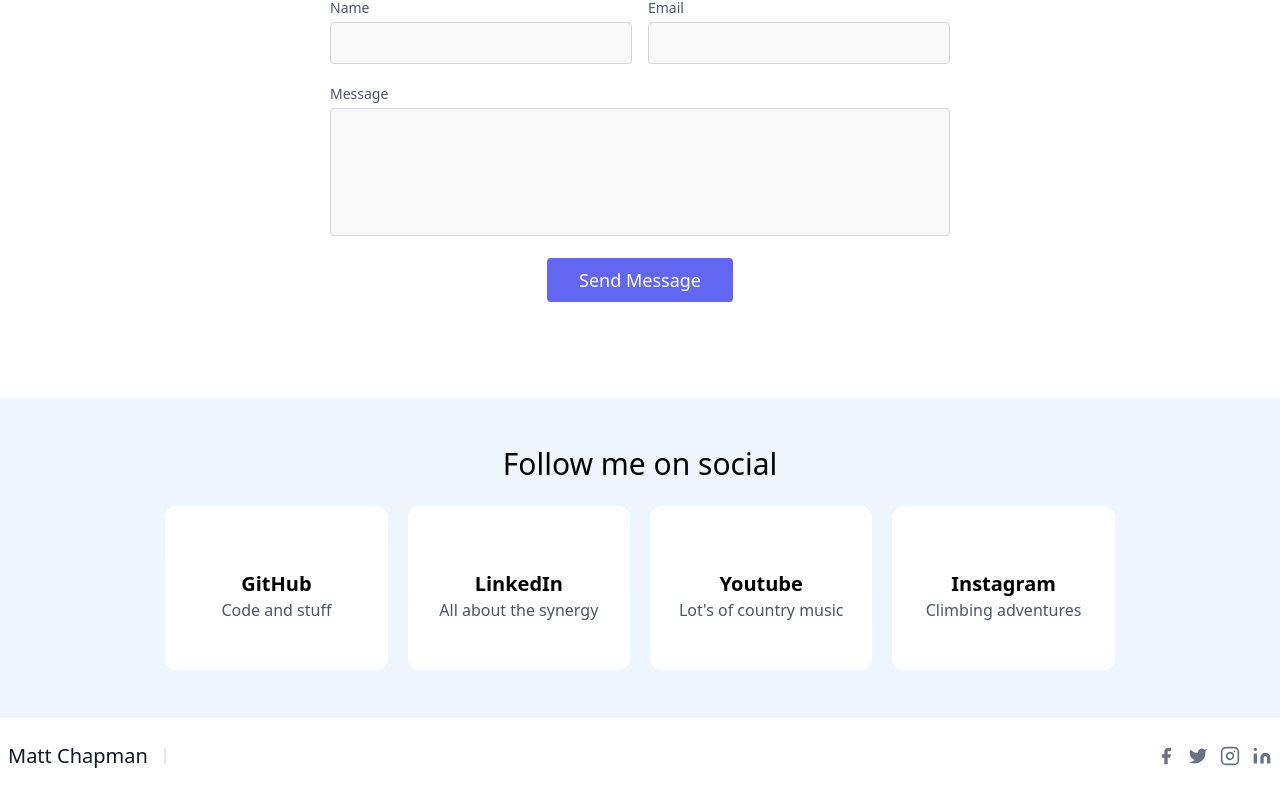
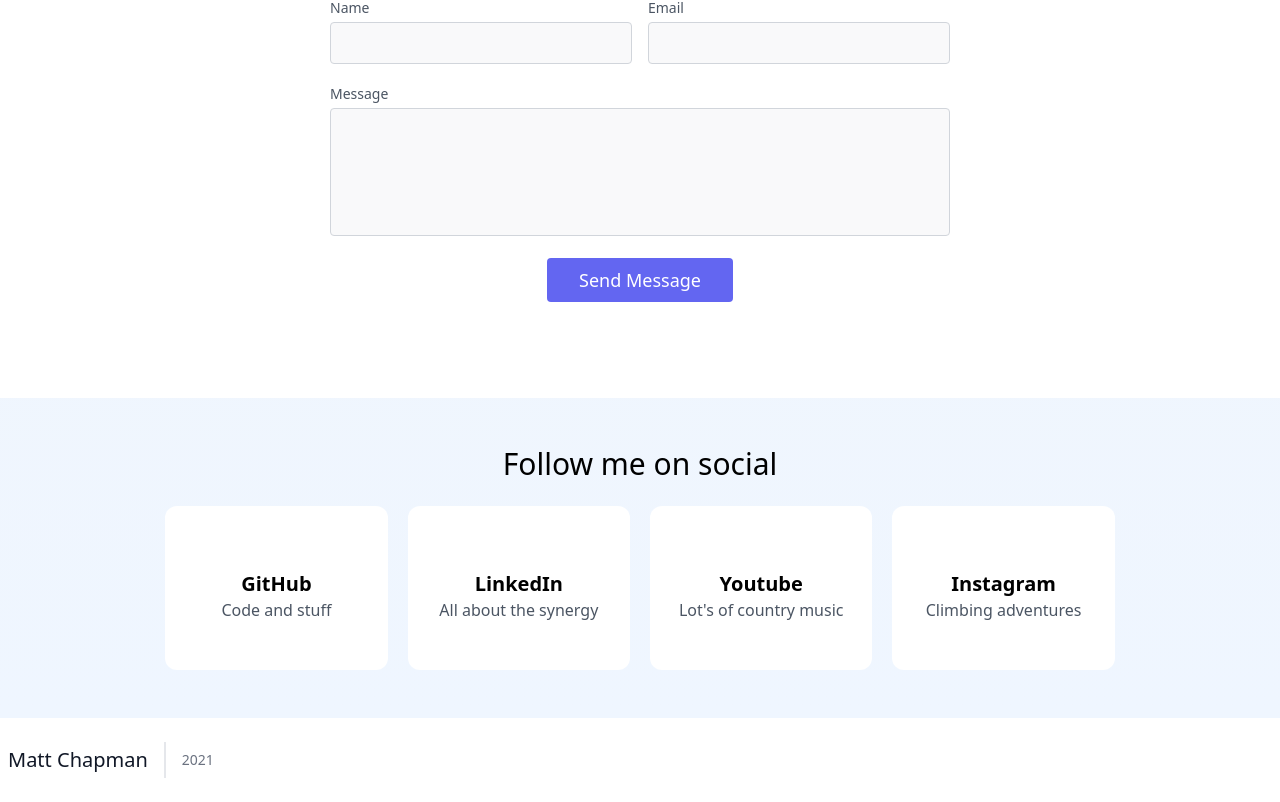
Before and after one commit to mttchpmn/mattchapman.io, a Next.js app: page / in a window 1280 px wide. Shown: the part 1766-2568 px from the top of the page. Built offline with nearby package versions, Linux system fonts and the light colour scheme; what tailwindcss-debug-screens would draw is missing.

Commit message:
Update components

```diff
--- a/src/components/bio.tsx
+++ b/src/components/bio.tsx
@@ -1,4 +1,7 @@
+import Link from "next/link";
+
 const Bio = () => {
+  // TODO - Move these out of here
   const tagline = "Kia Ora, I'm Matt.";
   const description =
     "I'm a software engineer, commercial pilot and adventurer from the mountainous lands of New Zealand. I like to share stories from my	adventures in cyberspace, music, and wild nature.";
@@ -14,9 +17,11 @@ const Bio = () => {
           </h1>
           <p className="mb-8 leading-relaxed">{description}</p>
           <div className="flex justify-center w-full md:justify-start">
-            <button className="inline-flex px-6 py-2 text-white bg-gray-500 border-0 rounded text-md md:text-lg focus:outline-none hover:bg-gray-600">
-              Get in touch
-            </button>
+            <Link href="#contact">
+              <button className="inline-flex px-6 py-2 text-white bg-gray-500 border-0 rounded text-md md:text-lg focus:outline-none hover:bg-gray-600">
+                Get in touch
+              </button>
+            </Link>
           </div>
         </div>
         <div className="w-5/6 lg:max-w-lg lg:w-full md:w-1/2">
--- a/src/components/footer.tsx
+++ b/src/components/footer.tsx
@@ -5,64 +5,9 @@ const Footer = () => {
         <a className="flex items-center justify-center text-xl font-medium text-gray-900 title-font md:justify-start">
           Matt Chapman
         </a>
-        <p className="mt-4 text-sm text-gray-500 sm:ml-4 sm:pl-4 sm:border-l-2 sm:border-gray-200 sm:py-2 sm:mt-0"></p>
-        <span className="inline-flex justify-center mt-4 sm:ml-auto sm:mt-0 sm:justify-start">
-          <a className="text-gray-500">
-            <svg
-              fill="currentColor"
-              stroke-linecap="round"
-              stroke-linejoin="round"
-              stroke-width="2"
-              className="w-5 h-5"
-              viewBox="0 0 24 24"
-            >
-              <path d="M18 2h-3a5 5 0 00-5 5v3H7v4h3v8h4v-8h3l1-4h-4V7a1 1 0 011-1h3z"></path>
-            </svg>
-          </a>
-          <a className="ml-3 text-gray-500">
-            <svg
-              fill="currentColor"
-              stroke-linecap="round"
-              stroke-linejoin="round"
-              stroke-width="2"
-              className="w-5 h-5"
-              viewBox="0 0 24 24"
-            >
-              <path d="M23 3a10.9 10.9 0 01-3.14 1.53 4.48 4.48 0 00-7.86 3v1A10.66 10.66 0 013 4s-4 9 5 13a11.64 11.64 0 01-7 2c9 5 20 0 20-11.5a4.5 4.5 0 00-.08-.83A7.72 7.72 0 0023 3z"></path>
-            </svg>
-          </a>
-          <a className="ml-3 text-gray-500">
-            <svg
-              fill="none"
-              stroke="currentColor"
-              stroke-linecap="round"
-              stroke-linejoin="round"
-              stroke-width="2"
-              className="w-5 h-5"
-              viewBox="0 0 24 24"
-            >
-              <rect width="20" height="20" x="2" y="2" rx="5" ry="5"></rect>
-              <path d="M16 11.37A4 4 0 1112.63 8 4 4 0 0116 11.37zm1.5-4.87h.01"></path>
-            </svg>
-          </a>
-          <a className="ml-3 text-gray-500">
-            <svg
-              fill="currentColor"
-              stroke="currentColor"
-              stroke-linecap="round"
-              stroke-linejoin="round"
-              stroke-width="0"
-              className="w-5 h-5"
-              viewBox="0 0 24 24"
-            >
-              <path
-                stroke="none"
-                d="M16 8a6 6 0 016 6v7h-4v-7a2 2 0 00-2-2 2 2 0 00-2 2v7h-4v-7a6 6 0 016-6zM2 9h4v12H2z"
-              ></path>
-              <circle cx="4" cy="4" r="2" stroke="none"></circle>
-            </svg>
-          </a>
-        </span>
+        <p className="mt-4 text-sm text-gray-500 sm:ml-4 sm:pl-4 sm:border-l-2 sm:border-gray-200 sm:py-2 sm:mt-0">
+          {new Date().getFullYear()}
+        </p>
       </div>
     </footer>
   );
--- a/src/components/header.tsx
+++ b/src/components/header.tsx
@@ -1,3 +1,5 @@
+import Link from "next/link";
+
 const Header = () => {
   return (
     <header className="text-gray-600 body-font">
@@ -6,11 +8,15 @@ const Header = () => {
           Matt Chapman
         </a>
         <nav className="flex flex-wrap items-center justify-center text-base md:mr-auto md:ml-4 md:py-1 md:pl-4 md:border-l md:border-gray-400">
-          <a className="mr-5 hover:text-gray-900">About</a>
-          <a className="mr-5 hover:text-gray-900" href="#contact">
-            Contact
-          </a>
-          <a className="mr-5 hover:text-gray-900">Blog</a>
+          <Link href="/">
+            <a className="mr-5 hover:text-gray-900">About</a>
+          </Link>
+          <Link href="/#contact">
+            <a className="mr-5 hover:text-gray-900">Contact</a>
+          </Link>
+          <Link href="/blog">
+            <a className="mr-5 hover:text-gray-900">Blog</a>
+          </Link>
         </nav>
       </div>
     </header>
--- a/src/components/layout.tsx
+++ b/src/components/layout.tsx
@@ -8,6 +8,10 @@ const Layout = ({ children }) => {
     <>
       <Head>
         <title>Matt Chapman</title>
+        <script
+          src="https://kit.fontawesome.com/75363efdbb.js"
+          crossOrigin="anonymous"
+        ></script>
       </Head>
       <Header />
       <Content>{children}</Content>
--- a/src/components/social.tsx
+++ b/src/components/social.tsx
@@ -1,11 +1,13 @@
-const SocialBox = ({ title, description, icon }) => {
+const SocialBox = ({ title, description, icon, url }) => {
   return (
-    <div className="flex flex-col w-1/5 py-12 text-center bg-white hover:bg-gray-100 rounded-xl">
-      <div className="p-2">
-        <i className={`fab fa-${icon} fa-2x`} />
-      </div>
-      <h3 className="text-xl font-semibold text-black">{title}</h3>
-      <p className="w-5/6 mx-auto">{description}</p>
+    <div className="flex flex-col w-1/5 py-12 text-center bg-white group hover:bg-gray-100 rounded-xl">
+      <a href={url} target="_blank">
+        <div className="p-2">
+          <i className={`fab fa-${icon} fa-2x group-hover:text-indigo-700`} />
+        </div>
+        <h3 className="text-xl font-semibold text-black">{title}</h3>
+        <p className="w-5/6 mx-auto">{description}</p>
+      </a>
     </div>
   );
 };
@@ -20,21 +22,25 @@ const Social = () => {
         <div className="flex flex-wrap justify-center space-x-5">
           <SocialBox
             title="GitHub"
+            url="https://github.com/mttchpmn"
             icon="github"
             description="Code and stuff"
           />
           <SocialBox
             title="LinkedIn"
+            url="https://linkedin.com/in/mttchpmn"
             icon="linkedin"
             description="All about the synergy"
           />
           <SocialBox
             title="Youtube"
+            url="https://www.youtube.com/channel/UCX46k4AHB9zabdB0zkwHMyw"
             icon="youtube"
             description="Lot's of country music"
           />
           <SocialBox
             title="Instagram"
+            url="https://instagram.com/mttchpmn"
             icon="instagram"
             description="Climbing adventures"
           />
--- /dev/null
+++ b/src/pages/blog.tsx
@@ -0,0 +1,20 @@
+import { GetStaticProps } from "next";
+import Head from "next/head";
+import Link from "next/link";
+import Banner from "../components/banner-image";
+import Bio from "../components/bio";
+import Contact from "../components/contact";
+import Content from "../components/content";
+import Footer from "../components/footer";
+import Header from "../components/header";
+import LatestPosts from "../components/latest-posts";
+import Layout from "../components/layout";
+import Social from "../components/social";
+
+export default function Home({ allPostsData }) {
+  return (
+    <Layout>
+      <Banner />
+    </Layout>
+  );
+}
```
